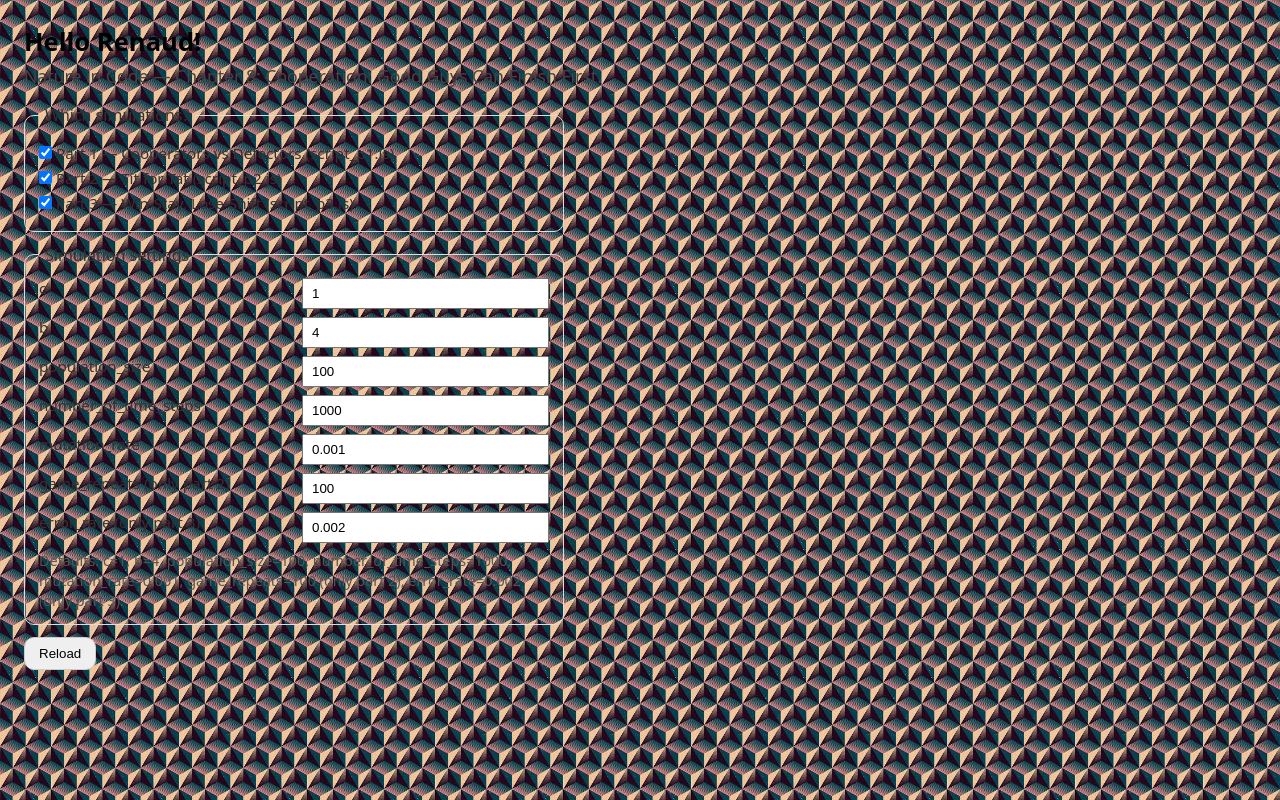
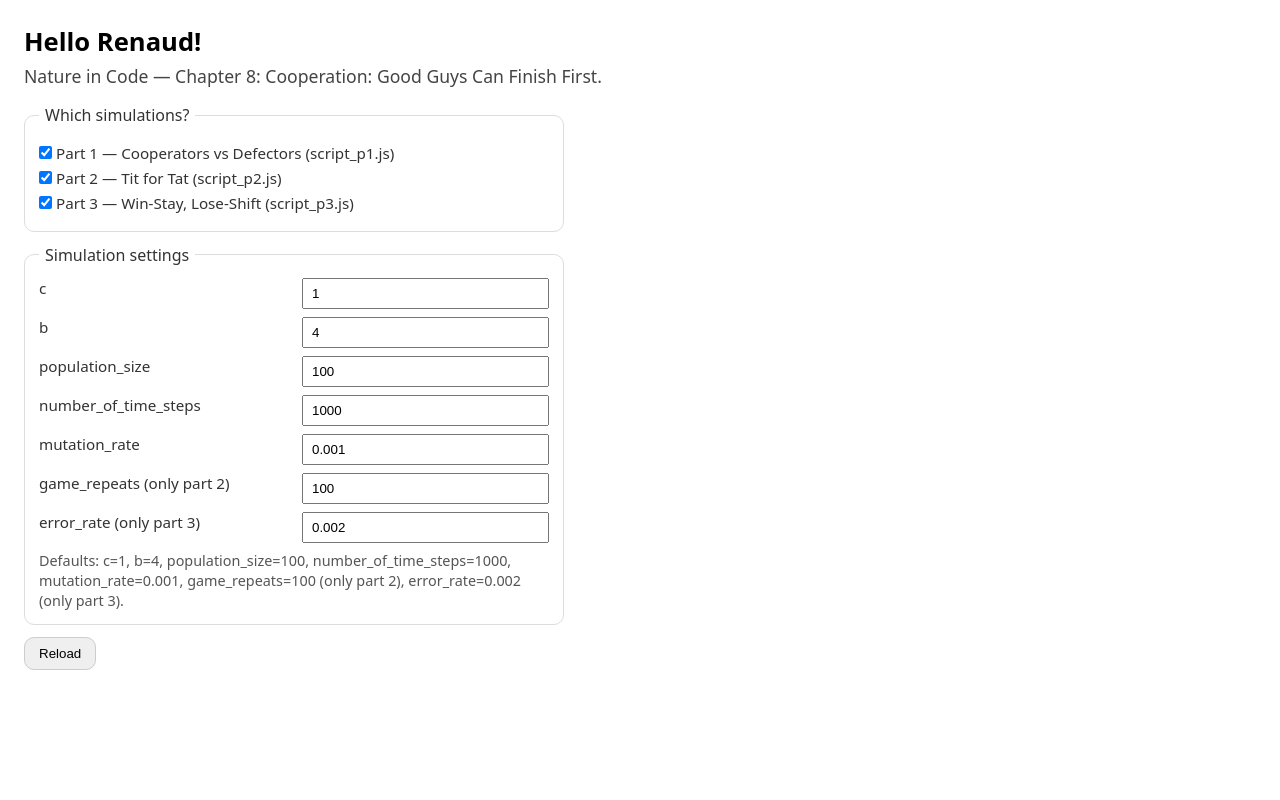
Before and after one commit to YaanAragon/MyWebsite, a plain HTML site: page projects/p1_game_theory/index.html in a window 1280 px wide. Drawn offline with nearby package versions, Linux system fonts and the light colour scheme.

Commit message:
fixed backgrounds v2

```diff
--- a/css/style.css
+++ b/css/style.css
@@ -150,6 +150,25 @@ body::before {
 /* 5. Specific styles for project pages */
 body.page-project-white { background-color: #fff; }
 
+/* Force truly white pages */
+body.page-project-white {
+  /* reset ALL background layers in one go */
+  background: #fff none !important;
+}
+
+/* If image-set is supported, keep the override too */
+@supports (background-image: image-set(url("") 1x)) {
+  body.page-project-white {
+    background: #fff none !important;
+  }
+}
+
+/* Remove the dark tint overlay */
+body.page-project-white::before {
+  content: none !important;
+}
+
+
 /* 6. Footer styles */
 .site-footer {
   /* background: #fff; */ /* no background change */
```
